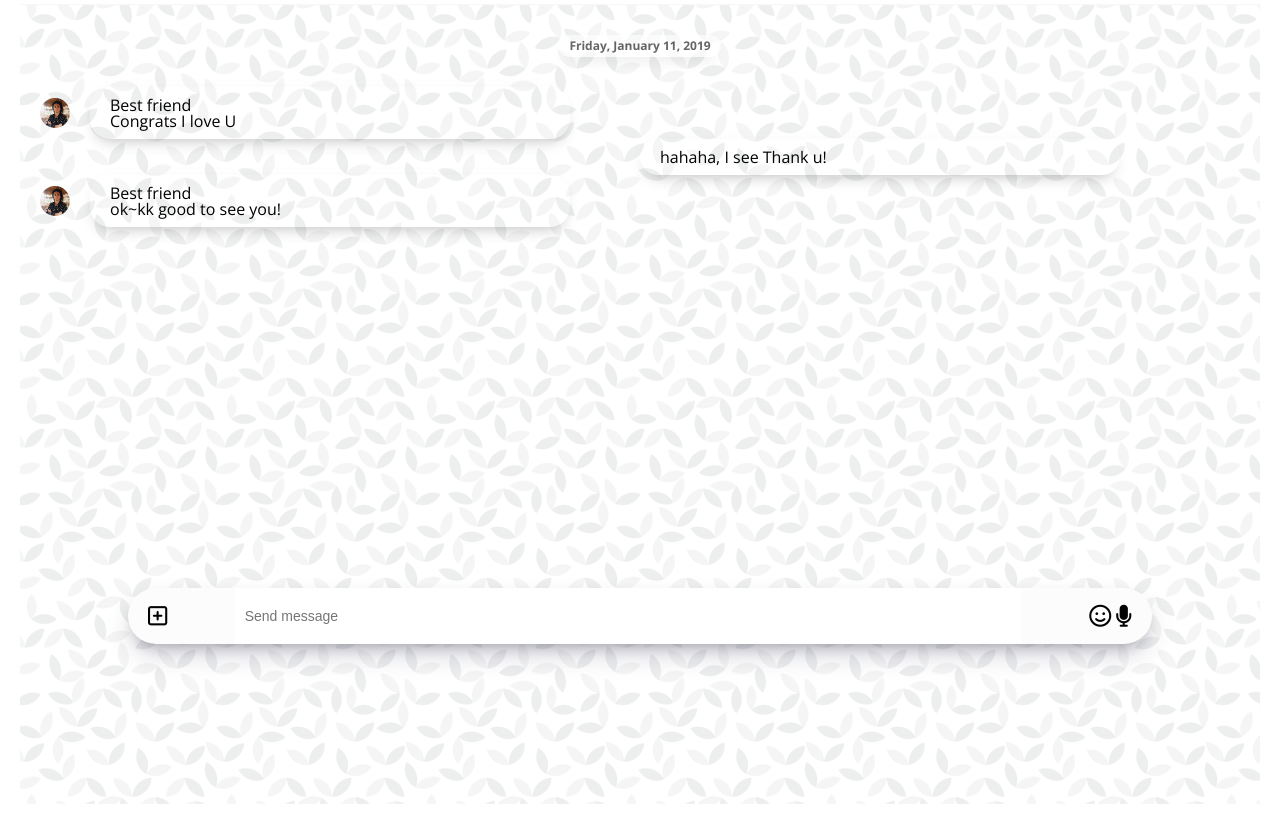
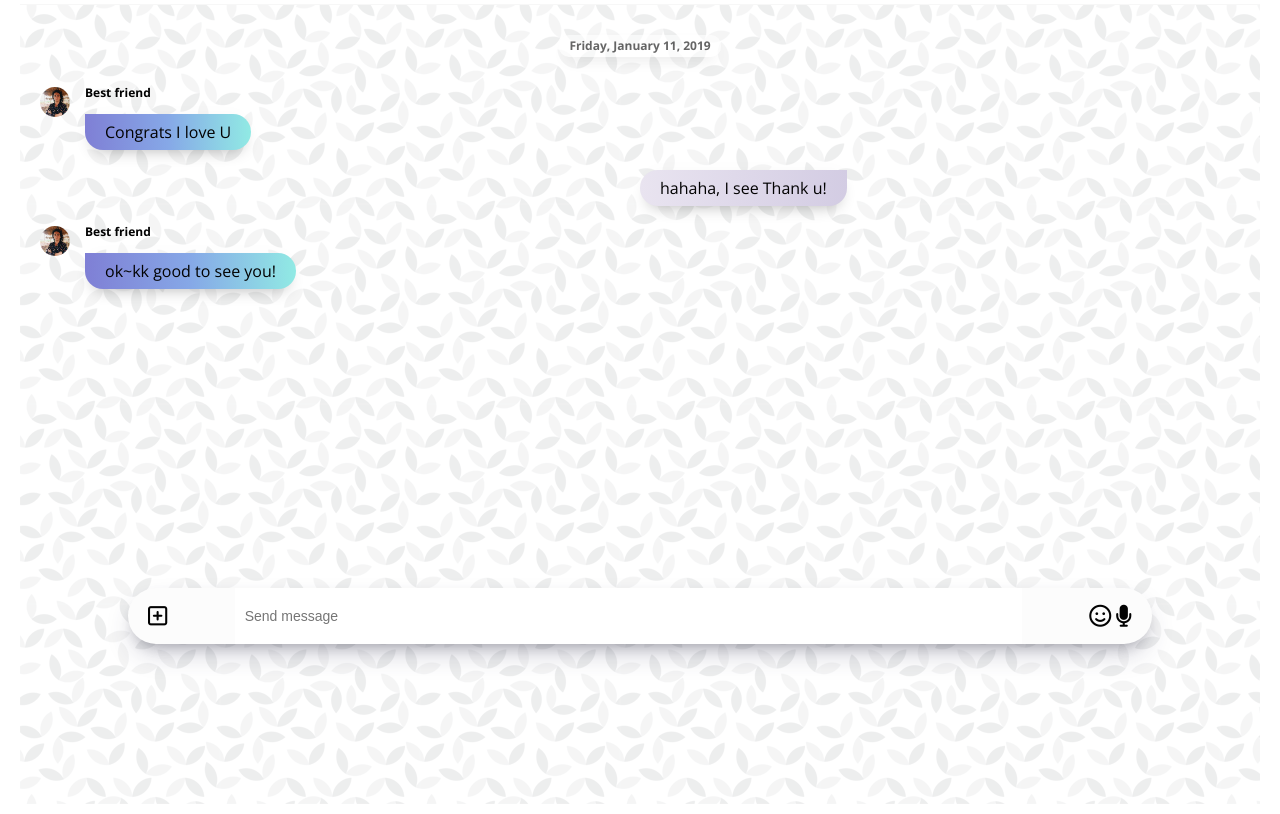
Before and after one commit to since1630/kakao-clone-V2.0, a plain HTML site: page chat.html in a window 1280 px wide. Shown: the part 106-920 px from the top of the page. Drawn offline with nearby package versions, Linux system fonts and the light colour scheme.

Commit message:
kakao-clone-V2.0

```diff
--- a/CSS/chat.css
+++ b/CSS/chat.css
@@ -54,15 +54,18 @@
 }
 .message {
   display: flex;
-  align-items: center;
+  align-items: flex-start;
   width: 50%;
+  margin-bottom: 20px;
 }
-.message__content {
-  width: 80%;
+.message__bubble {
+  background-color: white;
   box-shadow: rgba(0, 0, 0, 0.3) 0px 8px 16px -8px,
     rgba(0, 0, 0, 0.024) 0px -6px 16px -6px;
   padding: 10px 20px;
   border-radius: 20px;
+  display: block;
+  font-weight: 400;
 }
 .incoming-message {
   align-self: flex-start;
@@ -73,5 +76,19 @@
 .incoming-message img {
   width: 30px;
   border-radius: 15px;
-  margin-right: 20px;
+  margin-right: 15px;
 }
+.message__autour {
+  margin-bottom: 15px;
+  display: block;
+  font-weight: 600;
+  font-size: 12px;
+}
+.incoming-message .message__bubble {
+  border-top-left-radius: 0px;
+  background-image: linear-gradient(to right, #7f7fd5, #86a8e7, #91eae4);
+}
+.sent-message .message__bubble {
+  border-top-right-radius: 0px;
+  background-image: linear-gradient(to left, #d3cce3, #e9e4f0);
+}
--- a/chat.html
+++ b/chat.html
@@ -50,12 +50,12 @@
           />
           <div class="message__content">
             <span class="message__autour">Best friend</span>
-            <div class="message__bubble">Congrats I love U</div>
+            <span class="message__bubble">Congrats I love U</span>
           </div>
         </li>
         <li class="sent-message message">
           <div class="message__content">
-            <div class="message__bubble">hahaha, I see Thank u!</div>
+            <span class="message__bubble">hahaha, I see Thank u!</span>
           </div>
         </li>
         <li class="incoming-message message">
@@ -66,7 +66,7 @@
           />
           <div class="message__content">
             <span class="message__autour">Best friend</span>
-            <div class="message__bubble">ok~kk good to see you!</div>
+            <span class="message__bubble">ok~kk good to see you!</span>
           </div>
         </li>
       </ul>
```
